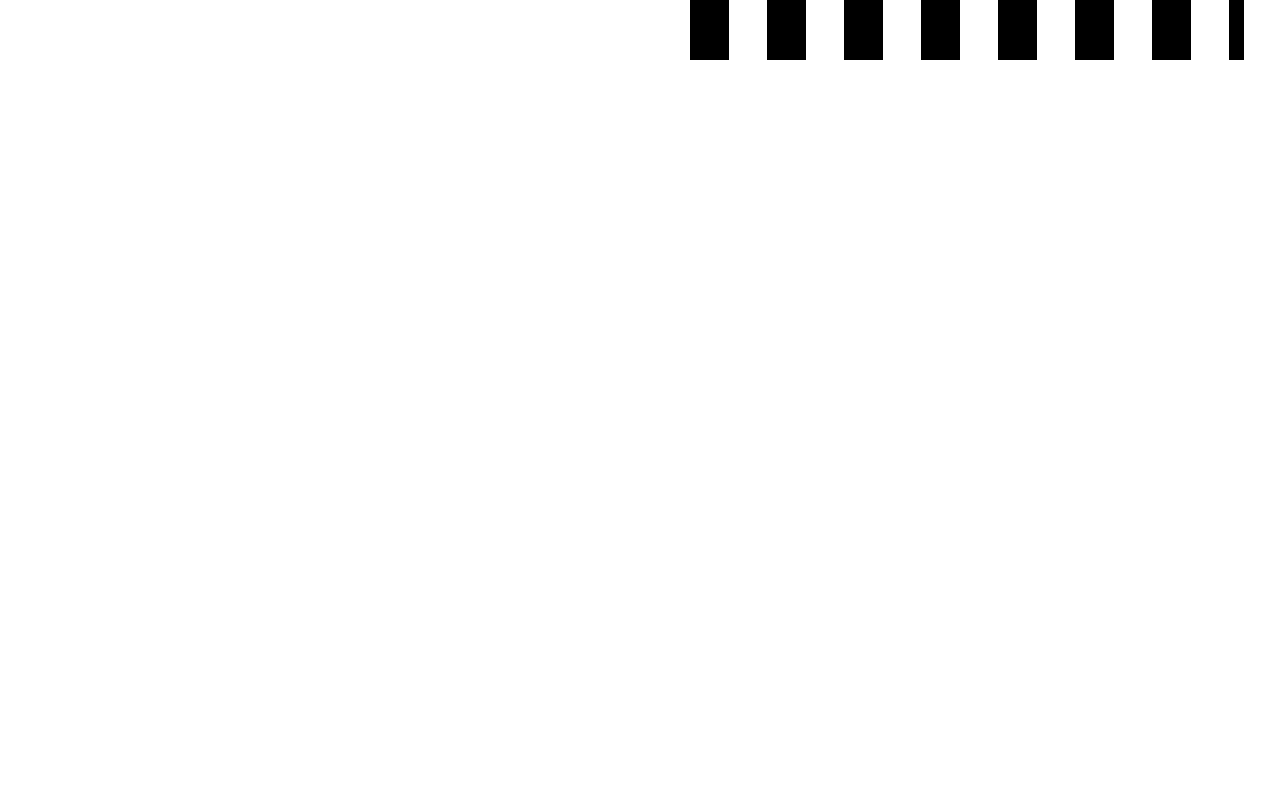
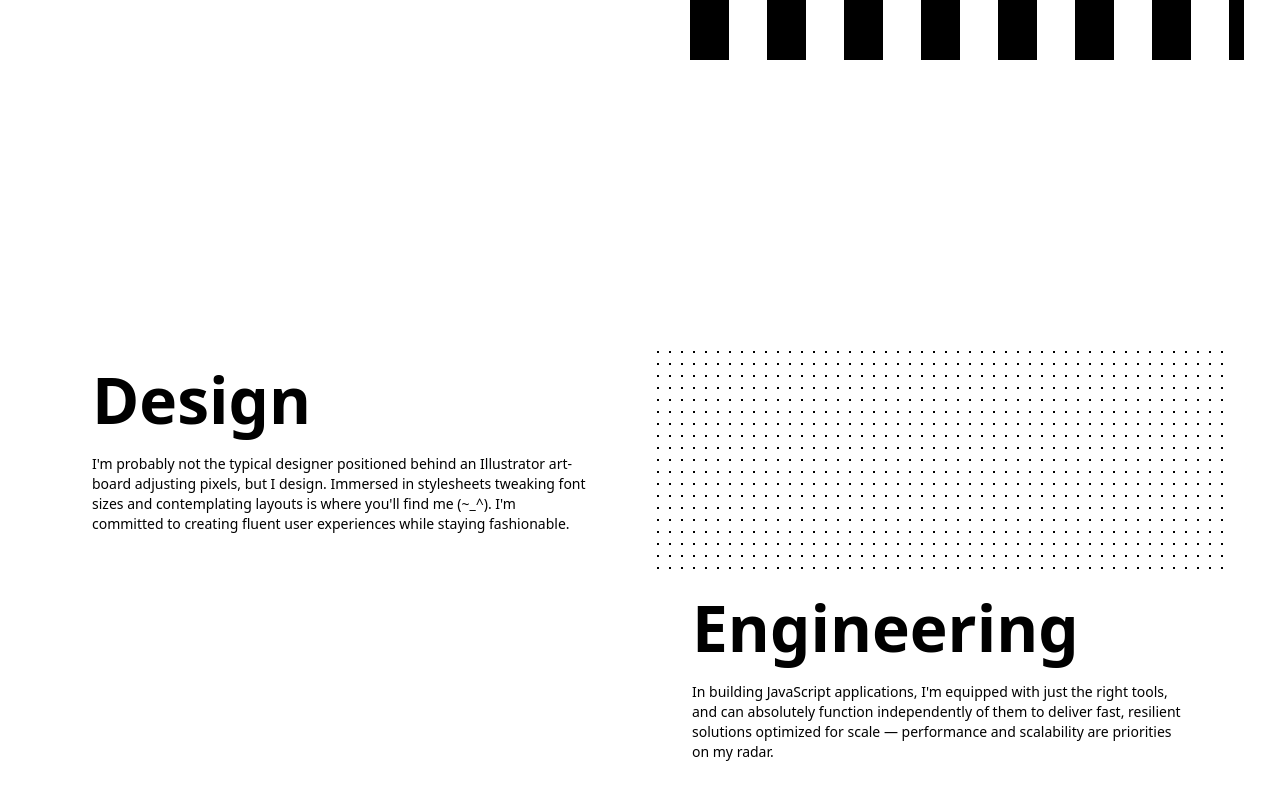
Before and after one commit to anasyakubu/frontend-portfolio, a React (Vite) app: page / in a window 1280 px wide. Shown: the part 530-1330 px from the top of the page. Before the commit the page ends 800 px from the top, so only its background shows below. Built offline with nearby package versions, Linux system fonts and the light colour scheme.

Commit message:
Added Skill Header Section

```diff
--- a/src/Pages/Home/Home.tsx
+++ b/src/Pages/Home/Home.tsx
@@ -1,10 +1,12 @@
 import HomeHeader from "@/Section/HomeHeader/HomeHeader";
+import SkillsHome from "@/Section/SkillsHome/SkillsHome";
 
 const Home = () => {
   return (
     <>
       <div className="Home">
         <HomeHeader />
+        <SkillsHome />
       </div>
     </>
   );
--- a/src/Section/HomeHeader/HomeHeader.scss
+++ b/src/Section/HomeHeader/HomeHeader.scss
@@ -1,4 +1,5 @@
 .HomeHeader {
+  height: 100vh;
   .textSection {
     .glitch-wrapper {
       display: flex;
@@ -223,3 +224,12 @@
     background-color: #ffffff;
   }
 }
+
+@media (max-width: 600px) {
+  .HomeHeader {
+    height: 100%;
+    .p-10 {
+      padding: 2%;
+    }
+  }
+}
--- /dev/null
+++ b/src/Section/SkillsHome/SkillsHome.scss
@@ -0,0 +1,47 @@
+.SkillsHome {
+  .designImg {
+    background-image: radial-gradient(#000000 1px, transparent 1px);
+    background-size: 12px 12px;
+    background-color: #ffffff;
+  }
+
+  .engineerImg {
+    background: radial-gradient(
+          circle,
+          transparent 20%,
+          #ffffff 20%,
+          #ffffff 80%,
+          transparent 80%,
+          transparent
+        )
+        0% 0% / 24px 24px,
+      radial-gradient(
+          circle,
+          transparent 20%,
+          #ffffff 20%,
+          #ffffff 80%,
+          transparent 80%,
+          transparent
+        )
+        12px 12px / 24px 24px,
+      linear-gradient(#000000 0.5px, transparent 0.5px) 0px -0.25px / 12px 12px,
+      linear-gradient(90deg, #000000 0.5px, #ffffff 0.5px) -0.25px 0px / 12px 12px
+        #ffffff;
+    background-size: 24px 24px, 24px 24px, 12px 12px, 12px 12px;
+    background-color: #ffffff;
+  }
+}
+
+@media (max-width: 600px) {
+  .SkillsHome {
+    .p-10 {
+      padding: 2%;
+      .p-10 {
+        padding: 1px;
+      }
+    }
+    .header {
+      font-size: 0.5rem;
+    }
+  }
+}
--- /dev/null
+++ b/src/Section/SkillsHome/SkillsHome.tsx
@@ -0,0 +1,48 @@
+import "./SkillsHome.scss";
+const SkillsHome = () => {
+  return (
+    <div className="SkillsHome bg-white text-black">
+      <div className="p-10 py-16">
+        <div className="p-3 space-y-2 lg:grid lg:grid-cols-2 lg:gap-x-6 lg:space-y-0">
+          {/* Design */}
+          {/* text */}
+          <div className="p-10">
+            <h1
+              className="text-xl font-extrabold text-black header"
+              style={{ fontSize: "4rem" }}
+            >
+              Design
+            </h1>
+            <p className="mt-10 text-black text-sm">
+              I'm probably not the typical designer positioned behind an
+              Illustrator art-board adjusting pixels, but I design. Immersed in
+              stylesheets tweaking font sizes and contemplating layouts is where
+              you'll find me (~_^). I'm committed to creating fluent user
+              experiences while staying fashionable.
+            </p>
+          </div>
+          <div className="designImg"></div>
+          {/* Engineer */}
+          <div className="engineerImg"></div>
+          {/* text */}
+          <div className="p-10">
+            <h1
+              className="text-xl font-extrabold text-black header"
+              style={{ fontSize: "4rem" }}
+            >
+              Engineering
+            </h1>
+            <p className="mt-10 text-black text-sm">
+              In building JavaScript applications, I'm equipped with just the
+              right tools, and can absolutely function independently of them to
+              deliver fast, resilient solutions optimized for scale —
+              performance and scalability are priorities on my radar.
+            </p>
+          </div>
+        </div>
+      </div>
+    </div>
+  );
+};
+
+export default SkillsHome;
```
